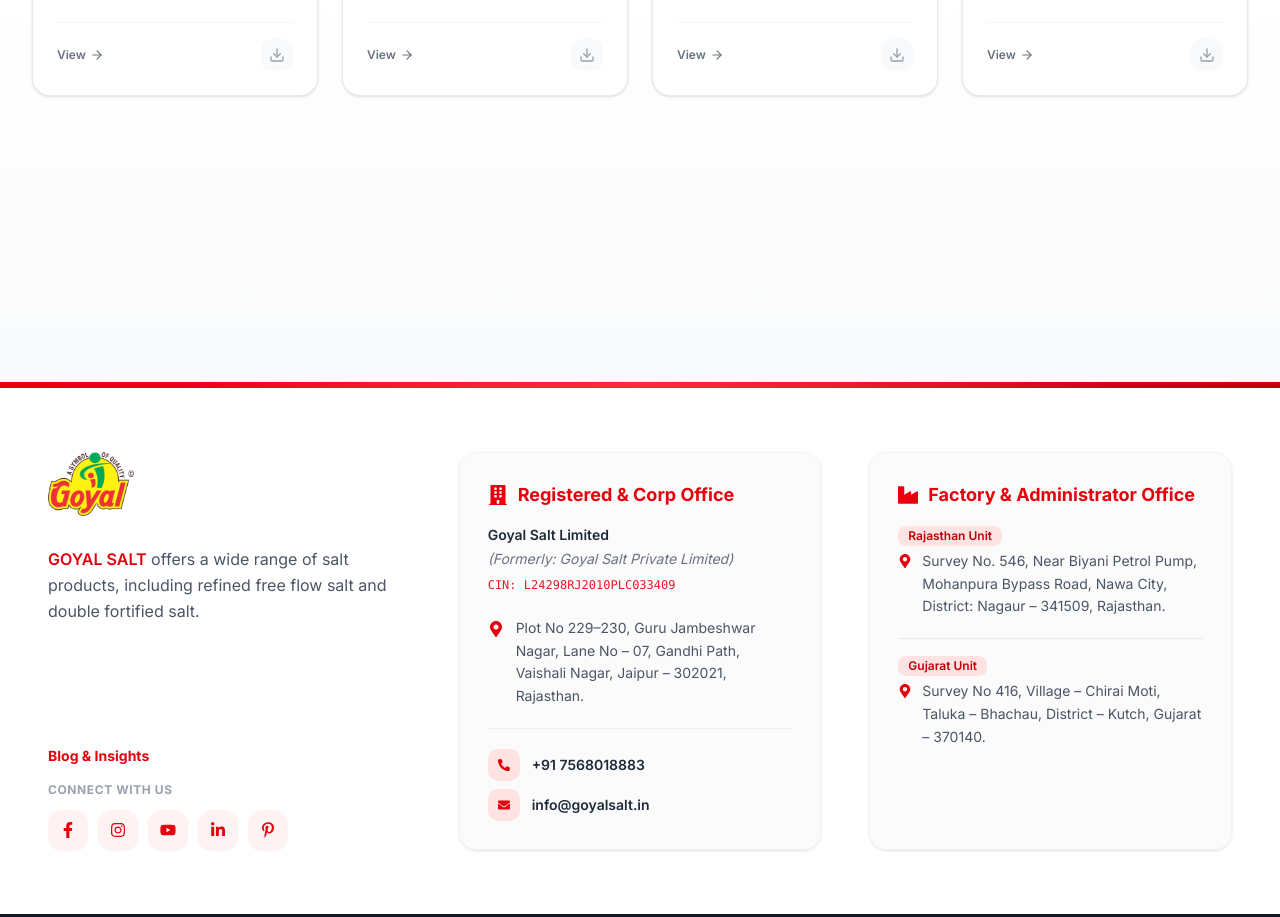
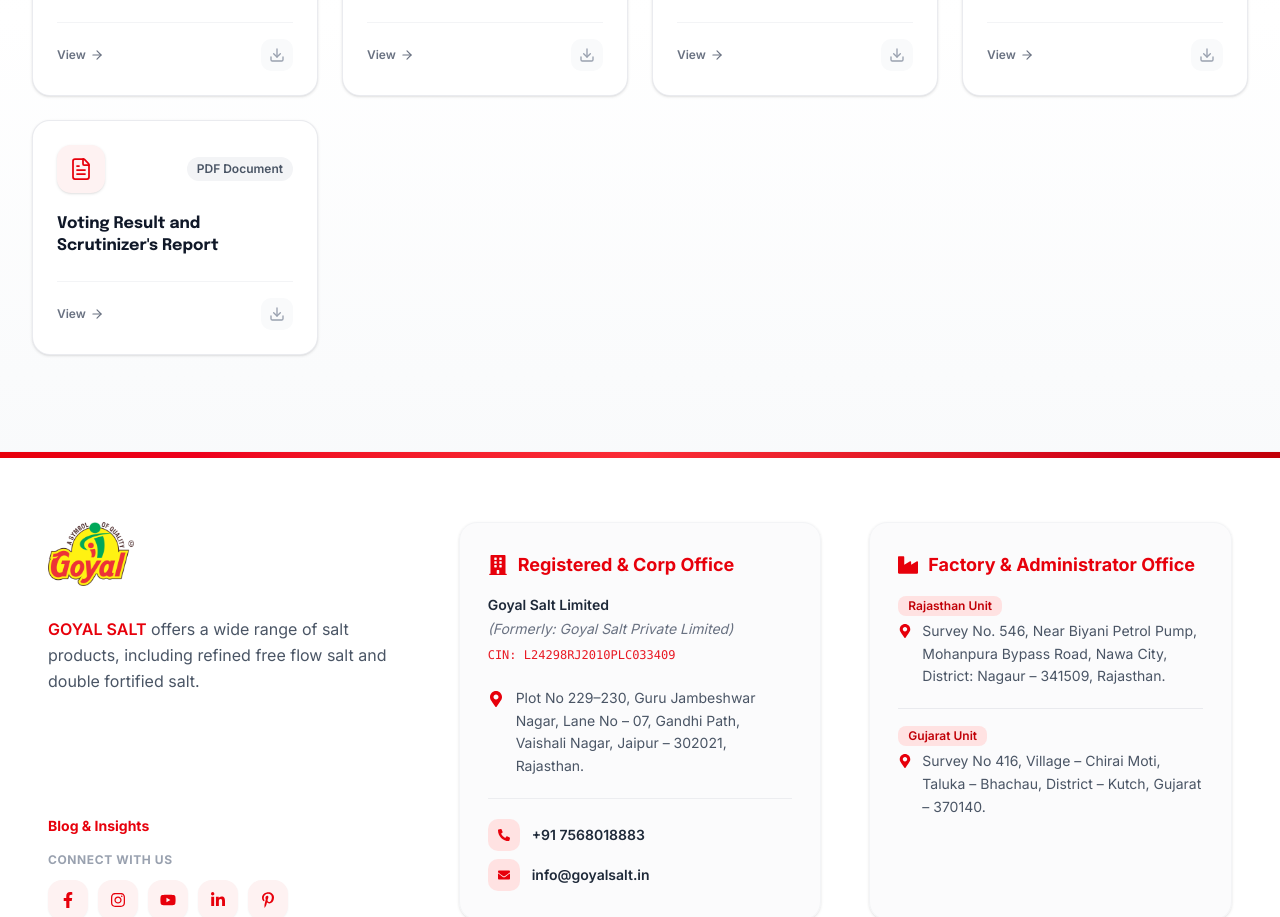
Before and after one commit to Av-technosys/Goyal-salt-website-1, a Next.js app: page /notices-announcements/agm/2025-26 in a window 1280 px wide. Shown: the part 1220-2137 px from the top of the page. Built offline with nearby package versions, Linux system fonts and the light colour scheme.

Commit message:
add Voting Result and Scrutinizer's Report PDF to AGM documents

```diff
--- a/app/(investors)/notices-announcements/agm/2025-26/page.tsx
+++ b/app/(investors)/notices-announcements/agm/2025-26/page.tsx
@@ -15,6 +15,7 @@
   { title: "Annual Report 2025-26", pdf: "/Brochure/Annual_Report_2025-26.pdf" },
   { title: "Newspaper Publication 16th AGM", pdf: "/Brochure/Newspaper_Publication_16th AGM.pdf" },
   { title: "Proceedings of AGM dated 25.09.2026", pdf: "/Brochure/Proceeding_of_AGM_dated_25.09.2026.pdf" },
+  { title: "Voting Result and Scrutinizer's Report", pdf: "/Brochure/Voting_Result_and_Scrutinizer's_Report.pdf" },
 ];
 
 const Page = () => {
```
Also changed, not shown: 1 other file (tests, documents, lock files or other folders).
